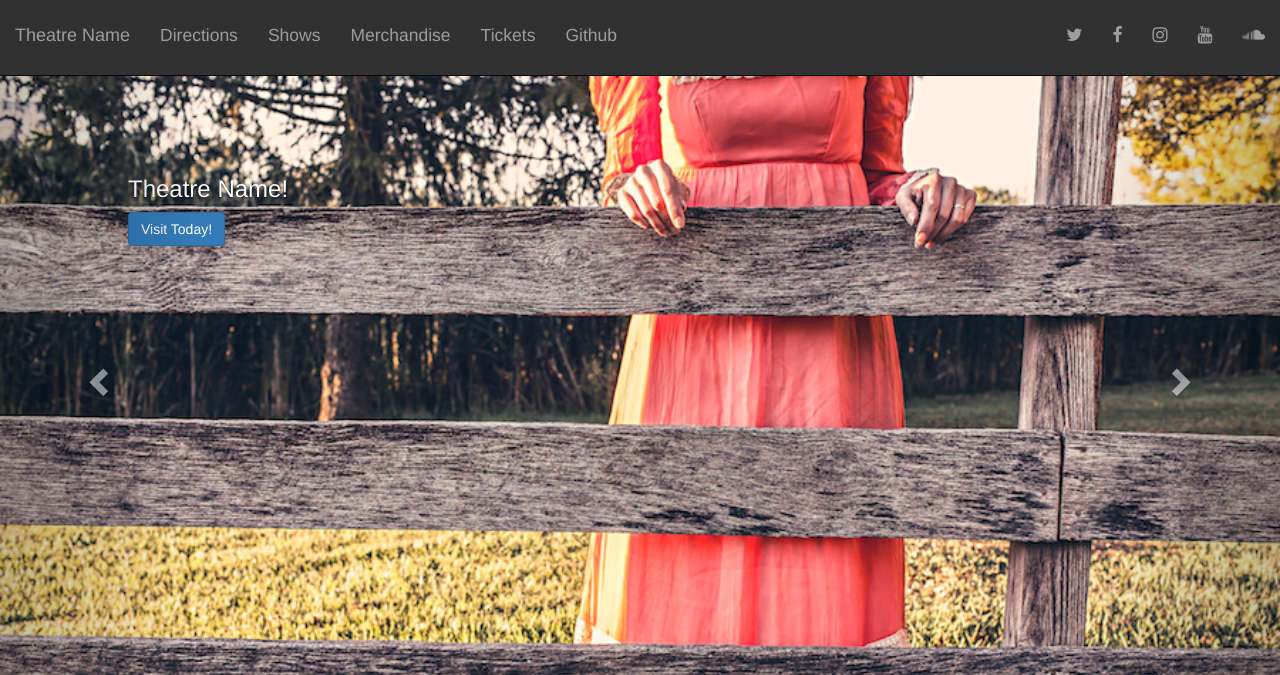
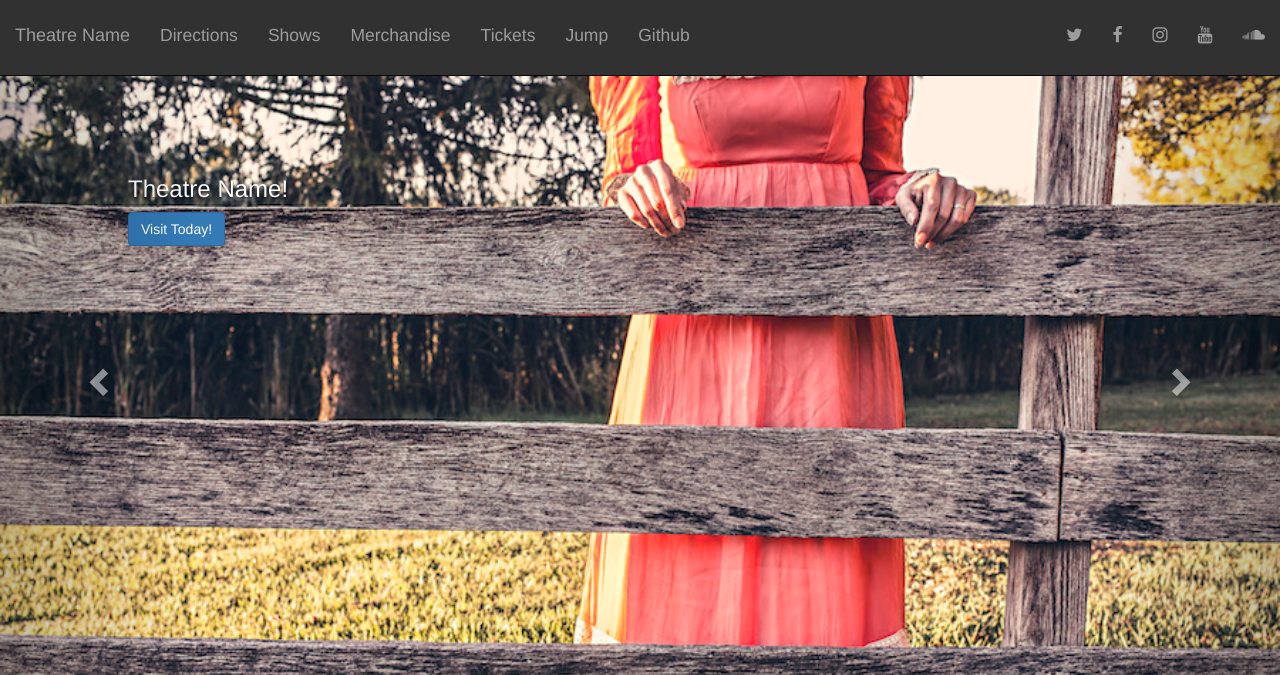
Before and after one commit to yourbuddyconner/cs399-theatre, a Django app: template app/templates/base.html in a window 1280 px wide. Shown: the top 675 px of the page. Run offline with Django 3.2, Linux system fonts and the light colour scheme; the template is opened without the code that fills it, so the values that code supplies are empty; parts of the project's set-up code (start-up, migrations or seed data) failed here and were passed over; some libraries are stand-ins or nearby versions.

Commit message:
Added an anchor to jump over the slideshow in base

```diff
--- a/app/templates/base.html
+++ b/app/templates/base.html
@@ -53,6 +53,8 @@
                     </li>
                     <li {% block nav-tickets %} {% endblock %}>
                         <a href="{% url 'tickets' %}">Tickets</a>
+                    </li>
+                    <li><a href="#anchor">Jump</a>
                     </li>
                     <li><a href="https://github.com/yourbuddyconner/cs399-theatre">Github</a>
                     </li>
@@ -141,6 +143,7 @@
         </div>
       </div>
       <!-- End Slideshow -->
+    <a name="anchor"></a>
       {% block content %}{% endblock %}
     </div>
 
```
